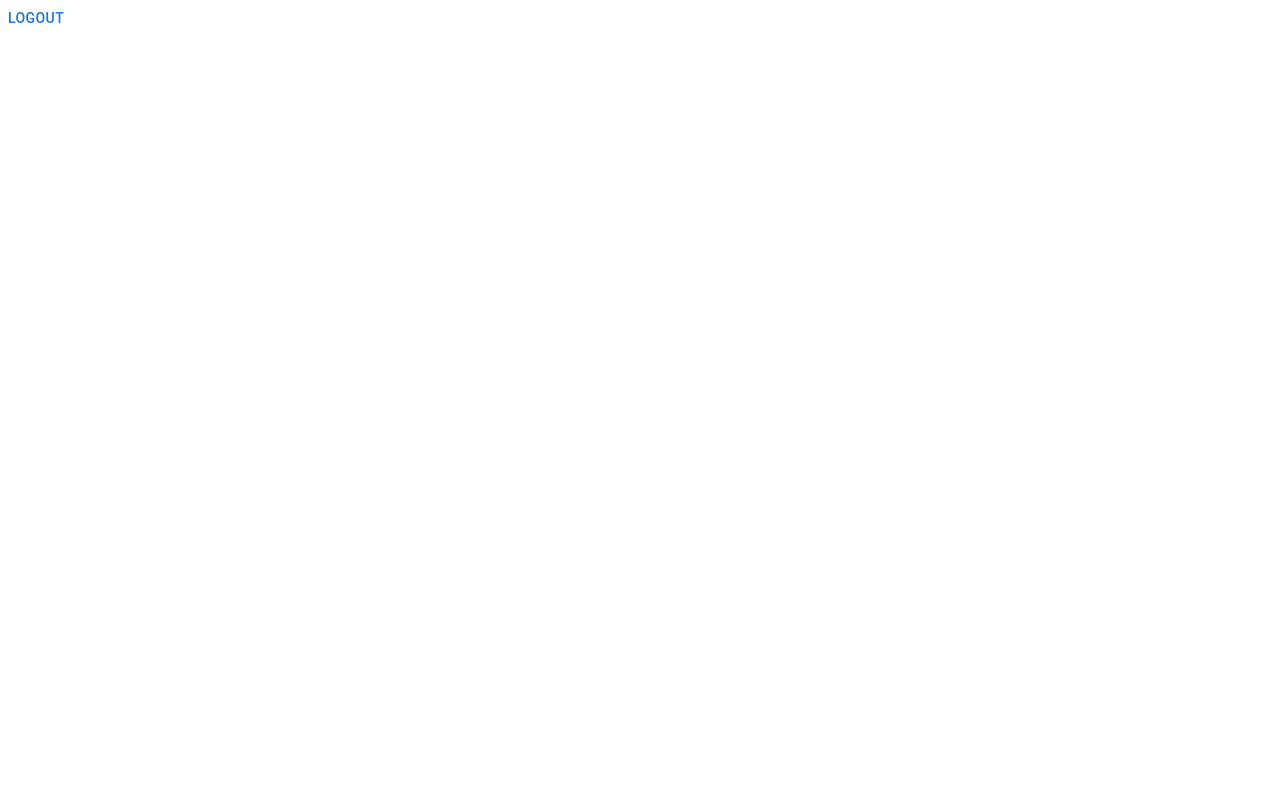
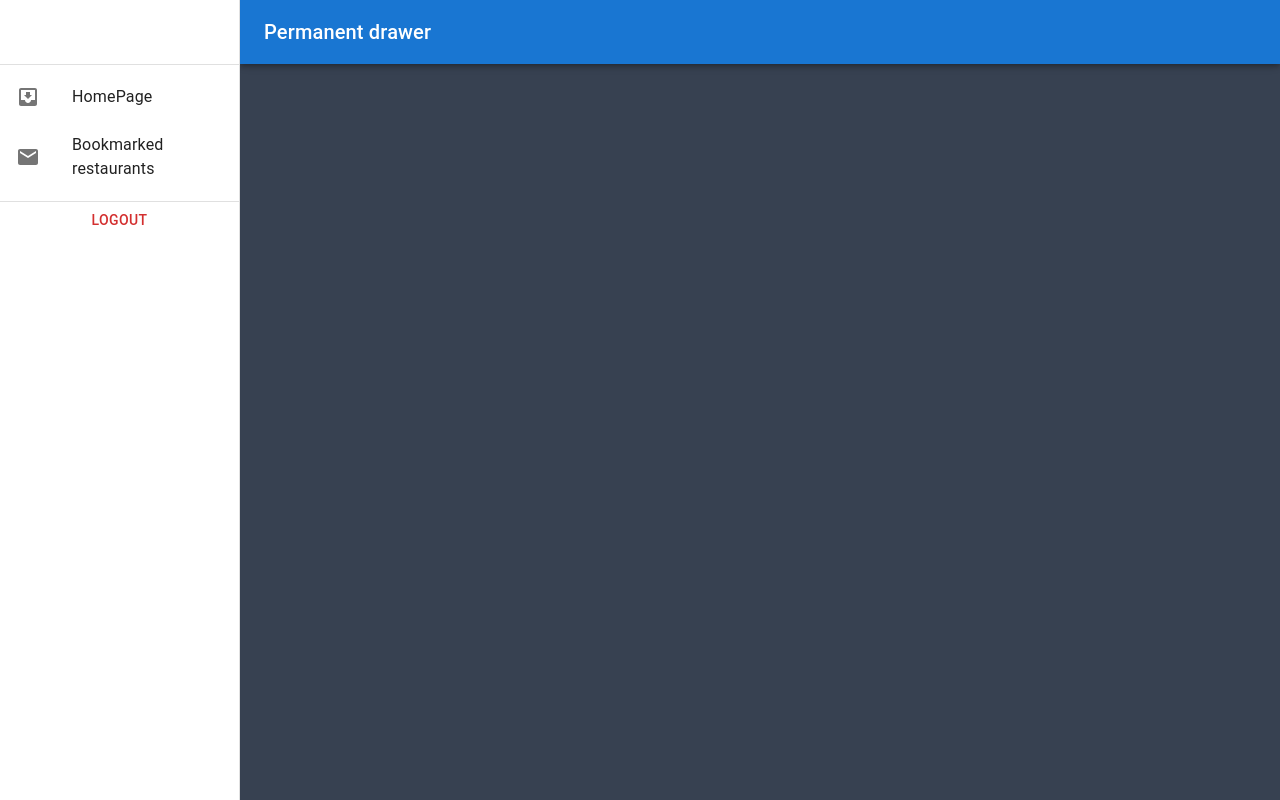
Before and after one commit to tarunfy/restaurant-dashboard, a React (Create React App) app: page /dashboard in a window 1280 px wide. Built offline with nearby package versions, Linux system fonts and the light colour scheme; sample sign-in values are in the browser's storage.

Commit message:
working on sidebar and added default page for the application

```diff
--- a/src/App.jsx
+++ b/src/App.jsx
@@ -10,6 +10,10 @@ const App = () => {
 
   return (
     <Routes>
+      <Route
+        path="/"
+        element={user ? <Navigate to="/dashboard" /> : <Navigate to="/login" />}
+      />
       <Route
         path="/login"
         element={!user ? <Login /> : <Navigate to="/dashboard" />}
--- /dev/null
+++ b/src/components/Sidebar/index.jsx
@@ -0,0 +1,69 @@
+import * as React from "react";
+import Box from "@mui/material/Box";
+import Drawer from "@mui/material/Drawer";
+import CssBaseline from "@mui/material/CssBaseline";
+import AppBar from "@mui/material/AppBar";
+import Toolbar from "@mui/material/Toolbar";
+import List from "@mui/material/List";
+import Typography from "@mui/material/Typography";
+import Divider from "@mui/material/Divider";
+import ListItem from "@mui/material/ListItem";
+import ListItemButton from "@mui/material/ListItemButton";
+import ListItemIcon from "@mui/material/ListItemIcon";
+import ListItemText from "@mui/material/ListItemText";
+import InboxIcon from "@mui/icons-material/MoveToInbox";
+import MailIcon from "@mui/icons-material/Mail";
+import { Button } from "@mui/material";
+import { AuthContext } from "../../contexts/AuthContext";
+
+const drawerWidth = 240;
+
+export default function Sidebar() {
+  const { logout } = React.useContext(AuthContext);
+  return (
+    <Box sx={{ display: "flex" }}>
+      <CssBaseline />
+      <AppBar
+        position="fixed"
+        sx={{ width: `calc(100% - ${drawerWidth}px)`, ml: `${drawerWidth}px` }}
+      >
+        <Toolbar>
+          <Typography variant="h6" noWrap component="div">
+            Permanent drawer
+          </Typography>
+        </Toolbar>
+      </AppBar>
+      <Drawer
+        sx={{
+          width: drawerWidth,
+          flexShrink: 0,
+          "& .MuiDrawer-paper": {
+            width: drawerWidth,
+            boxSizing: "border-box",
+          },
+        }}
+        variant="permanent"
+        anchor="left"
+      >
+        <Toolbar />
+        <Divider />
+        <List>
+          {["HomePage", "Bookmarked restaurants"].map((text, index) => (
+            <ListItem key={text} disablePadding>
+              <ListItemButton>
+                <ListItemIcon>
+                  {index % 2 === 0 ? <InboxIcon /> : <MailIcon />}
+                </ListItemIcon>
+                <ListItemText primary={text} />
+              </ListItemButton>
+            </ListItem>
+          ))}
+        </List>
+        <Divider />
+        <Button variant="text" color="error" onClick={logout}>
+          Logout
+        </Button>
+      </Drawer>
+    </Box>
+  );
+}
--- a/src/pages/Dashboard.jsx
+++ b/src/pages/Dashboard.jsx
@@ -1,12 +1,17 @@
 import { Button } from "@mui/material";
 import { useContext } from "react";
+import Sidebar from "../components/Sidebar";
 import { AuthContext } from "../contexts/AuthContext";
 
 const Dashboard = () => {
   const { logout } = useContext(AuthContext);
   return (
-    <div>
-      <Button onClick={logout}>Logout</Button>
+    <div className="grid grid-cols-6 min-h-screen w-screen">
+      {/*<Button onClick={logout}>Logout</Button>*/}
+      {/* Sidebar */}
+      <Sidebar />
+      {/* Main content */}
+      <div className="bg-gray-700 col-span-5"></div>
     </div>
   );
 };
```
